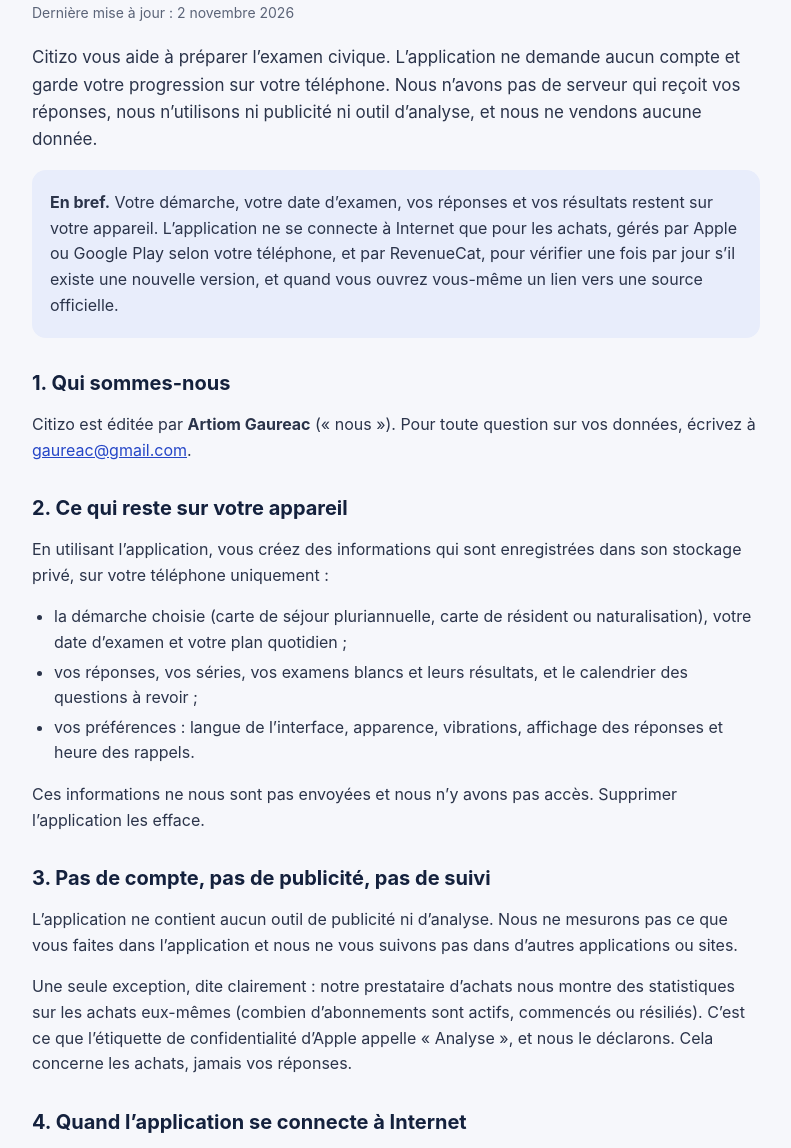
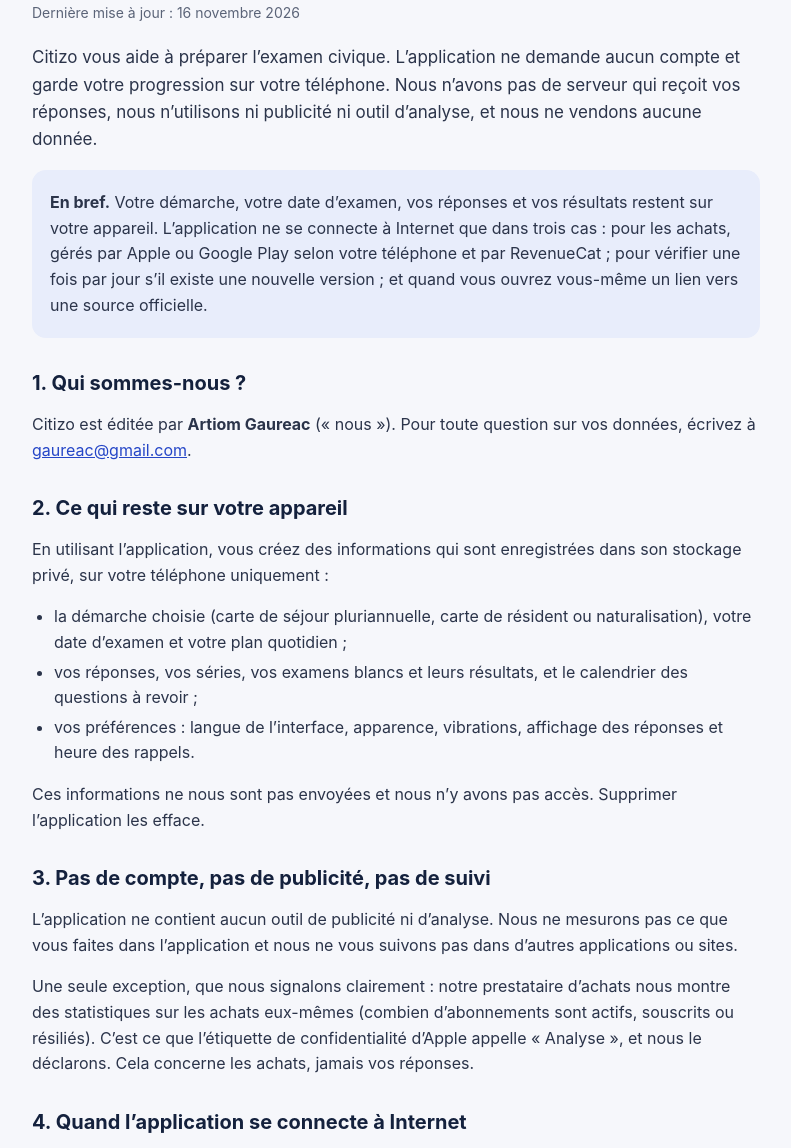
Before and after one commit to gaureac/citizo-legal, a plain HTML site: page privacy.html in a window 1280 px wide. Shown: the part 103-1251 px from the top of the page, without its empty margins (244-1035 px from the left). Drawn offline with Linux system fonts and the light colour scheme.

Commit message:
Privacy and Terms: wording after the site proofreading, meaning unchanged
Two AI systems proofread citizo.co's copies of these pages
(gaureac/citizo#173). The owner accepted part of what one of them asked for:
- privacy: the summary's three cases, «Qui sommes-nous ?», «que nous
  signalons clairement», «souscrits», «nous fournit des statistiques sur ces
  achats», «données concernant des enfants»;
- terms: «les droits impératifs dont vous bénéficiez», «restent applicables
  après la résiliation», «à l'exclusion de ses règles de conflit de lois».

Terms also take «France Éducation international», the body's own spelling,
as the site's guide now does. Both pages are dated 16 November 2026. The
English pages are untouched.

Refs gaureac/citizo#175

Co-Authored-By: Claude Opus 5.5 <noreply@anthropic.com>

```diff
--- a/privacy.html
+++ b/privacy.html
@@ -24,7 +24,7 @@
 
 <main class="wrap">
   <h1>Politique de confidentialité</h1>
-  <p class="updated">Dernière mise à jour&nbsp;: 2&nbsp;novembre 2026</p>
+  <p class="updated">Dernière mise à jour&nbsp;: 16&nbsp;novembre 2026</p>
 
   <p class="lead">Citizo vous aide à préparer l’examen civique. L’application ne demande aucun
   compte et garde votre progression sur votre téléphone. Nous n’avons pas de serveur qui
@@ -33,14 +33,13 @@
 
   <div class="note">
     <p><strong>En bref.</strong> Votre démarche, votre date d’examen, vos réponses et vos
-    résultats restent sur votre appareil. L’application ne se connecte à Internet que pour
-    les achats, gérés par Apple ou Google Play selon votre téléphone, et par RevenueCat, pour
-    vérifier une fois par jour s’il existe
-    une nouvelle version, et quand vous ouvrez vous-même un lien vers une source
-    officielle.</p>
+    résultats restent sur votre appareil. L’application ne se connecte à Internet que dans
+    trois cas&nbsp;: pour les achats, gérés par Apple ou Google Play selon votre téléphone et par
+    RevenueCat&nbsp;; pour vérifier une fois par jour s’il existe une nouvelle version&nbsp;; et
+    quand vous ouvrez vous-même un lien vers une source officielle.</p>
   </div>
 
-  <h2>1. Qui sommes-nous</h2>
+  <h2>1. Qui sommes-nous&nbsp;?</h2>
   <p>Citizo est éditée par <strong>Artiom Gaureac</strong> («&nbsp;nous&nbsp;»). Pour toute
   question sur vos données, écrivez à <a href="mailto:gaureac@gmail.com">gaureac@gmail.com</a>.</p>
 
@@ -62,8 +61,8 @@
   <p>L’application ne contient aucun outil de publicité ni d’analyse. Nous ne mesurons pas ce
   que vous faites dans l’application et nous ne vous suivons pas dans d’autres applications
   ou sites.</p>
-  <p>Une seule exception, dite clairement&nbsp;: notre prestataire d’achats nous montre des
-  statistiques sur les achats eux-mêmes (combien d’abonnements sont actifs, commencés ou
+  <p>Une seule exception, que nous signalons clairement&nbsp;: notre prestataire d’achats nous montre des
+  statistiques sur les achats eux-mêmes (combien d’abonnements sont actifs, souscrits ou
   résiliés). C’est ce que l’étiquette de confidentialité d’Apple appelle «&nbsp;Analyse&nbsp;»,
   et nous le déclarons. Cela concerne les achats, jamais vos réponses.</p>
 
@@ -101,7 +100,7 @@
     <li><strong>Google</strong>&nbsp;: paiements, abonnements et remboursements sur Google Play.
       Voir les <a href="https://policies.google.com/privacy?hl=fr">règles de confidentialité de Google</a>.</li>
     <li><strong>RevenueCat</strong>&nbsp;: vérifie et restaure vos achats avec un identifiant
-      anonyme, et nous en montre des statistiques. Voir la
+      anonyme, et nous fournit des statistiques sur ces achats. Voir la
       <a href="https://www.revenuecat.com/privacy/">politique de confidentialité de RevenueCat</a>.</li>
     <li><strong>GitHub</strong>&nbsp;: héberge ce site et le fichier de version. Voir la
       <a href="https://docs.github.com/fr/site-policy/privacy-policies/github-general-privacy-statement">déclaration de confidentialité de GitHub</a>.</li>
@@ -123,7 +122,7 @@
 
   <h2>9. Enfants</h2>
   <p>Citizo s’adresse aux adultes qui préparent l’examen civique. Elle ne collecte sciemment
-  aucune donnée d’enfant.</p>
+  aucune donnée concernant des enfants.</p>
 
   <h2>10. Modifications</h2>
   <p>Si cette politique change, la date en haut de la page change aussi. Si une nouvelle version
```
Also changed, not shown: terms.html (+8 -8 lines).
